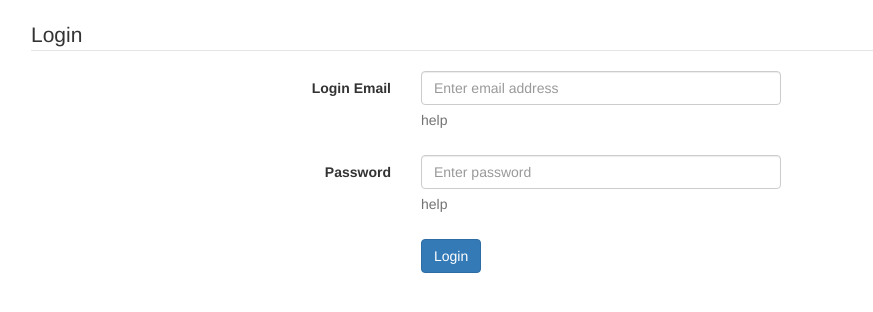
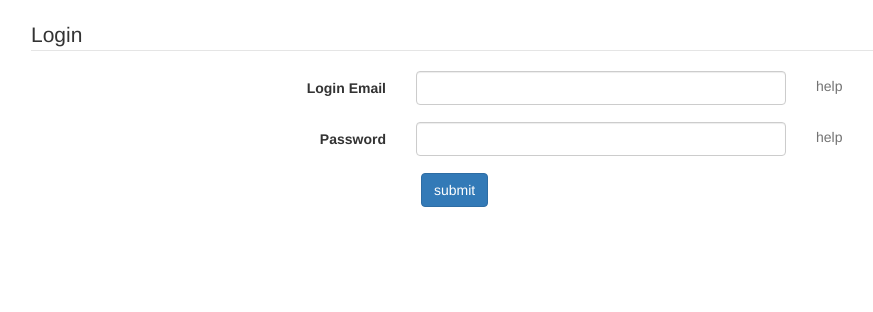
Before and after one commit to manchunw/ProjectDataTracker, a Django app: page /login/ in a window 1280 px wide. Shown: the part 100-412 px from the top of the page, without its empty margins (39-912 px from the left). Run offline with Django 3.2, Linux system fonts and the light colour scheme.

Commit message:
Login generated from forms.py

```diff
--- /dev/null
+++ b/pdttracker/forms.py
@@ -0,0 +1,5 @@
+from django import forms
+
+class LoginForm(forms.Form):
+    username = forms.CharField(label='Login Email', max_length=50)
+    password = forms.CharField(label="Password", max_length=50, widget=forms.PasswordInput)
--- a/pdttracker/templates/js/scripts.js
+++ b/pdttracker/templates/js/scripts.js
@@ -1,4 +1,5 @@
 
 $(document).ready(function(){
-
+  $('input[type=text]').addClass('form-control').addClass('input-md');
+  $('input[type=password]').addClass('form-control').addClass('input-md');
 });
--- a/pdttracker/templates/login.html
+++ b/pdttracker/templates/login.html
@@ -1,44 +1,50 @@
 {% extends "base.html" %}
 
 {% block content %}
-<form class="form-horizontal" method="POST">
-<fieldset>
 
 <!-- Form Name -->
-<legend>Login</legend>
+<legend>{{ title }}</legend>
 
 {% if error_message %}
 <div class="panel panel-danger">
   <div class="panel-body">
-		<p class="errornote">{{ error_message }}</p>
+    <p class="errornote">{{ error_message }}</p>
   </div>
 </div>
 {% endif %}
 
-<!-- Text input-->
-<div class="form-group">
+<form class="form-horizontal" method="POST">
+<fieldset>
+
 {% csrf_token %}
-  <label class="col-md-4 control-label" for="login">Login Email</label>
-  <div class="col-md-4">
-  <input id="login" name="username" type="text" placeholder="Enter email address" class="form-control input-md">
-  <span class="help-block">help</span>
-  </div>
-</div>
 
-<!-- Password input-->
-<div class="form-group">
-  <label class="col-md-4 control-label" for="password">Password</label>
-  <div class="col-md-4">
-    <input id="password" name="password" type="password" placeholder="Enter password" class="form-control input-md">
-    <span class="help-block">help</span>
-  </div>
-</div>
+{% for field in form %}
+    <div class="form-group">
+    <div class="row">
+      <div class="col-md-4" style="text-align:right">
+        <label class="control-label" for="{{ field.id_for_label }}">{{ field.label }}</label>
+        {% if field.help_text %}
+        <p class="help">{{ field.help_text|safe }}</p>
+        {% endif %}
+      </div>
+      <div class="col-md-4">
+        {{ field }}
+      </div>
+      <div class="col-md-4"><span class="help-block">help</span></div>
+    </div>
+    <div class="row">
+      <div class="col-md-12">
+        {{ field.errors }}
+      </div>
+    </div>
 
+    </div>
+{% endfor %}
 <!-- Button -->
 <div class="form-group">
   <label class="col-md-4 control-label" for="loginButton"></label>
   <div class="col-md-4">
-    <button id="loginButton" name="loginButton" class="btn btn-primary">Login</button>
+    <input type="submit" value="submit" class="btn btn-primary" />
   </div>
 </div>
 
--- a/pdttracker/views.py
+++ b/pdttracker/views.py
@@ -6,6 +6,7 @@ from django.shortcuts import render, render_to_response
 from django.contrib.auth import authenticate, login, logout
 from django.views.decorators.csrf import csrf_exempt, csrf_protect
 from django.template import RequestContext
+from .forms import LoginForm
 import datetime
 
 def home(request):
@@ -15,28 +16,49 @@ def home(request):
 @csrf_protect
 def auth_login(request):
 
+    # if request.method == 'POST':
+    #     username = request.POST['username']
+    #     password = request.POST['password']
+
+    #     user = authenticate(username=username, password=password)
+
+    #     if user:
+    #         if user.is_active:
+    #             login(request, user)
+    #             return HttpResponseRedirect("/now/")
+    #         else:
+    #             return HttpResponse("Your PDT account is disabled.")
+    #     else:
+    #         return render_to_response("login.html", {"error_message": "Invalid username and/or password."}, RequestContext(request))
+    # else:
+    #     return render(request, "login.html", {})
+
     if request.method == 'POST':
-        username = request.POST['username']
-        password = request.POST['password']
+        form = LoginForm(request.POST)
 
-        user = authenticate(username=username, password=password)
+        if form.is_valid():
+            username = form.cleaned_data['username']
+            password = form.cleaned_data['password']
+            user = authenticate(username=username, password=password)
+            if user:
+                if user.is_active:
+                    login(request, user)
+                    return HttpResponseRedirect("/now/")
+                else:
+                    return HttpResponse("Your PDT account is disabled.")
+            else:
+                return render_to_response("login.html", {"title": "Login", "error_message": "Invalid username and/or password.", "form": form}, RequestContext(request))
+        else:
+            return render_to_response("login.html", {"title": "Login", "error_message": "Server transmission error. Try again.", "form": form}, RequestContext(request))
+    else:
+        form = LoginForm()
 
-        if user:
-            if user.is_active:
-                login(request, user)
-                return HttpResponseRedirect("/now/")
-            else:
-                return HttpResponse("Your PDT account is disabled.")
-        else:
-            print ("Invalid login details: "+ username + ", "+ password)
-            return render_to_response("login.html", {"error_message": "Invalid username and/or password."}, RequestContext(request))
-    else:
-        return render(request, "login.html", {})
+        return render(request, 'login.html', {"title": "Login", "form": form})
 
 @login_required
 def auth_logout(request):
-	logout(request)
-	return HttpResponseRedirect("/login/")
+    logout(request)
+    return HttpResponseRedirect("/login/")
 
 @login_required
 def currentTime(request):
```
